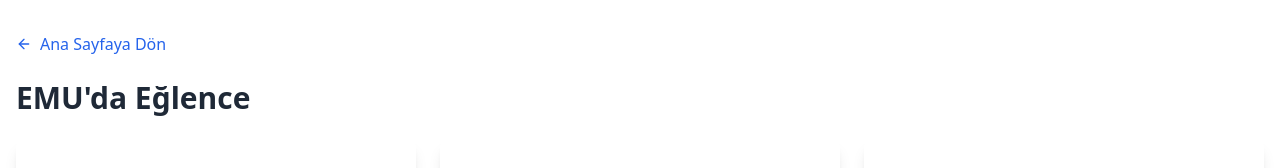
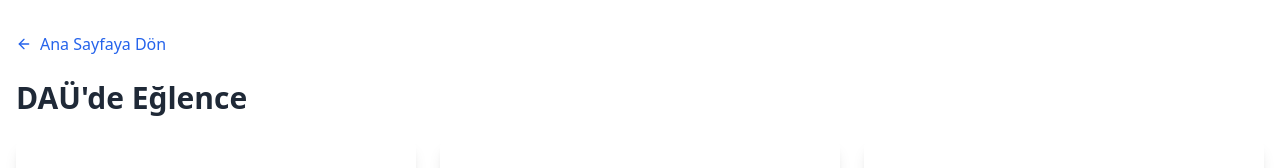
Before and after one commit to atasoya/emu-guide, a Next.js app: page /eglence in a window 1280 px wide. Shown: the top 168 px of the page. Built offline with nearby package versions, Linux system fonts and the light colour scheme.

Commit message:
Fix apos

```diff
--- a/src/app/eglence/page.tsx
+++ b/src/app/eglence/page.tsx
@@ -154,7 +154,7 @@ export default function EntertainmentPage() {
         <ArrowLeft className="w-4 h-4 mr-2" />
         Ana Sayfaya Dön
       </Link>
-      <h1 className="text-3xl font-bold mb-6 text-gray-800">EMU'da Eğlence</h1>
+      <h1 className="text-3xl font-bold mb-6 text-gray-800">DAÜ&apos;de Eğlence</h1>
       <div className="grid grid-cols-1 md:grid-cols-2 lg:grid-cols-3 gap-6">
         {entertainments.map((ent) => (
           <div key={ent.id} className="bg-white rounded-lg shadow-lg hover:shadow-xl transition-shadow duration-300 p-6">
```
